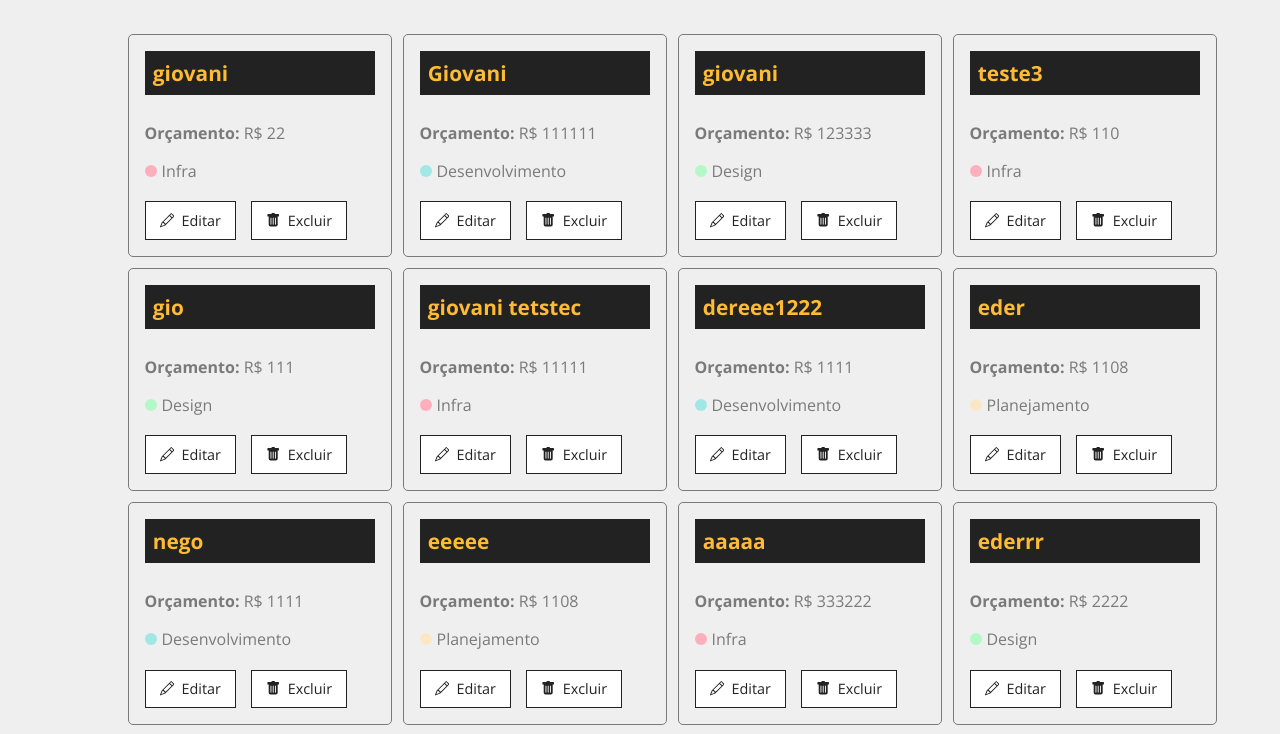
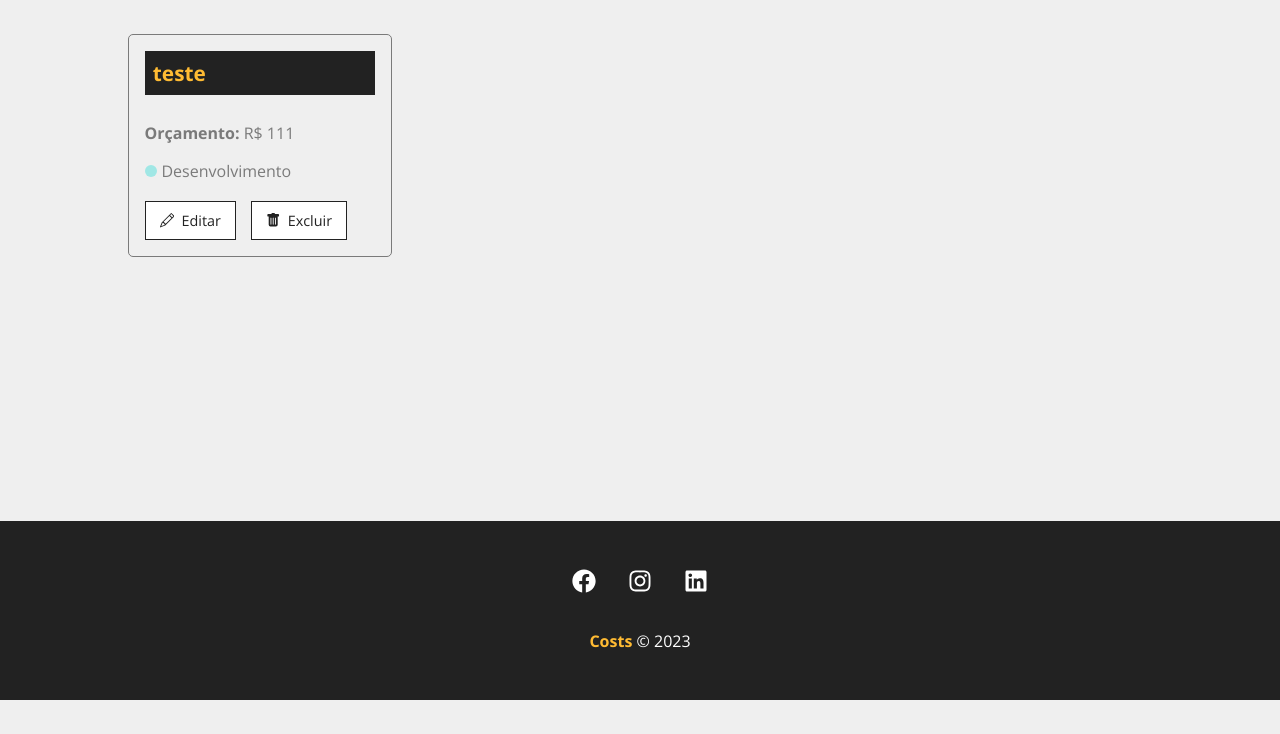
Before and after one commit to giovanep4mg/Projeto_Costs, a React (Create React App) app: page /projects in a window 1280 px wide. Shown: the part 180-914 px from the top of the page. After the commit the page ends 880 px from the top, so only its background shows below. Built offline with nearby package versions, Linux system fonts and the light colour scheme; data requests are answered from the project's data file.

Commit message:
aula29 removendo projetos

```diff
--- a/db.json
+++ b/db.json
@@ -1,214 +1,5 @@
 {
   "projects": [
-    {
-      "name": "giovani",
-      "budget": "22",
-      "category": {
-        "id": "1",
-        "name": "Infra"
-      },
-      "post": 0,
-      "services": [],
-      "id": 1
-    },
-    {
-      "name": "Giovani",
-      "budget": "111111",
-      "category": {
-        "id": "2",
-        "name": "Desenvolvimento"
-      },
-      "post": 0,
-      "services": [],
-      "id": 2
-    },
-    {
-      "name": "giovani",
-      "budget": "123333",
-      "category": {
-        "id": "3",
-        "name": "Design"
-      },
-      "post": 0,
-      "services": [],
-      "id": 3
-    },
-    {
-      "name": "teste3",
-      "budget": "110",
-      "category": {
-        "id": "1",
-        "name": "Infra"
-      },
-      "post": 0,
-      "services": [],
-      "id": 4
-    },
-    {
-      "name": "gio",
-      "budget": "111",
-      "category": {
-        "id": "3",
-        "name": "Design"
-      },
-      "post": 0,
-      "services": [],
-      "id": 5
-    },
-    {
-      "name": "giovani tetstec",
-      "budget": "11111",
-      "category": {
-        "id": "1",
-        "name": "Infra"
-      },
-      "post": 0,
-      "services": [],
-      "id": 6
-    },
-    {
-      "name": "dereee1222",
-      "budget": "1111",
-      "category": {
-        "id": "2",
-        "name": "Desenvolvimento"
-      },
-      "post": 0,
-      "services": [],
-      "id": 7
-    },
-    {
-      "name": "eder",
-      "budget": "1108",
-      "category": {
-        "id": "4",
-        "name": "Planejamento"
-      },
-      "post": 0,
-      "services": [],
-      "id": 8
-    },
-    {
-      "name": "nego",
-      "budget": "1111",
-      "category": {
-        "id": "2",
-        "name": "Desenvolvimento"
-      },
-      "post": 0,
-      "services": [],
-      "id": 9
-    },
-    {
-      "name": "eeeee",
-      "budget": "1108",
-      "category": {
-        "id": "4",
-        "name": "Planejamento"
-      },
-      "post": 0,
-      "services": [],
-      "id": 10
-    },
-    {
-      "name": "aaaaa",
-      "budget": "333222",
-      "category": {
-        "id": "1",
-        "name": "Infra"
-      },
-      "post": 0,
-      "services": [],
-      "id": 11
-    },
-    {
-      "name": "ederrr",
-      "budget": "2222",
-      "category": {
-        "id": "3",
-        "name": "Design"
-      },
-      "post": 0,
-      "services": [],
-      "id": 12
-    },
-    {
-      "name": "esawqss",
-      "budget": "222",
-      "category": {
-        "id": "1",
-        "name": "Infra"
-      },
-      "post": 0,
-      "services": [],
-      "id": 13
-    },
-    {
-      "name": "wewww",
-      "budget": "111",
-      "category": {
-        "id": "2",
-        "name": "Desenvolvimento"
-      },
-      "post": 0,
-      "services": [],
-      "id": 14
-    },
-    {
-      "name": "fffff",
-      "budget": "4444",
-      "category": {
-        "id": "2",
-        "name": "Desenvolvimento"
-      },
-      "post": 0,
-      "services": [],
-      "id": 15
-    },
-    {
-      "name": "ffff",
-      "budget": "30",
-      "category": {
-        "id": "4",
-        "name": "Planejamento"
-      },
-      "post": 0,
-      "services": [],
-      "id": 16
-    },
-    {
-      "name": "teste",
-      "budget": "0",
-      "category": {
-        "id": "2",
-        "name": "Desenvolvimento"
-      },
-      "post": 0,
-      "services": [],
-      "id": 17
-    },
-    {
-      "name": "teste de mensagem",
-      "budget": "7",
-      "category": {
-        "id": "2",
-        "name": "Desenvolvimento"
-      },
-      "post": 0,
-      "services": [],
-      "id": 18
-    },
-    {
-      "name": "teste de mensagem cor",
-      "budget": "111",
-      "category": {
-        "id": "2",
-        "name": "Desenvolvimento"
-      },
-      "post": 0,
-      "services": [],
-      "id": 19
-    },
     {
       "name": "teste",
       "budget": "111",
@@ -219,17 +10,6 @@
       "post": 0,
       "services": [],
       "id": 20
-    },
-    {
-      "category": {
-        "id": "4",
-        "name": "Planejamento"
-      },
-      "name": "eeeeee",
-      "budget": "12119",
-      "post": 0,
-      "services": [],
-      "id": 21
     }
   ],
   "categories": [
--- a/src/Components/Project/ProjectCard/ProjectCar.js
+++ b/src/Components/Project/ProjectCard/ProjectCar.js
@@ -5,6 +5,12 @@
 import { BsPencil, BsFillTrashFill } from 'react-icons/bs';
 
 function ProjectCard({id, name, budget, category, handleRemove}){
+
+    const remove = (e) =>{
+        e.preventDefault()
+        handleRemove(id)
+    }
+
     return(
         <div className={styles.project_card}>
             <h4>{name}</h4>
@@ -18,7 +24,7 @@
                 <Link to="/">
                     <BsPencil/>Editar
                 </Link>
-                <button>
+                <button onClick={remove}>
                     <BsFillTrashFill/> Excluir
                 </button>
             </div>
--- a/src/Components/pages/Projects/Projects.js
+++ b/src/Components/pages/Projects/Projects.js
@@ -4,7 +4,7 @@
 
 import Container from '../../Layout/Container/Container';
 import Loading from "../../Layout/Loading/Loading";
-import { useLocation} from 'react-router-dom';
+import { json, useLocation} from 'react-router-dom';
 
 import LinkButton from '../../Layout/LinkButton/LinkButton';
 import ProjectCard from "../../Project/ProjectCard/ProjectCar";
@@ -14,8 +14,8 @@
 
     const [projects, setProjects ] = useState([]);
     const location = useLocation()
-
     const [removeLoading, setRemoveLoading] = useState(false)
+    const [projectMessage, setProjectMessage] = useState('')
 
     useEffect(() => {
 
@@ -41,6 +41,21 @@
 
     console.log("mensagem "+message)
 
+    function removeProject(id){
+        fetch(`http://localhost:5000/projects/${id}`, {
+            method: "DELETE",
+            headers : {
+                'Content-Type' : 'application/json'
+            },
+        })
+        .then(resp => resp.json())
+        .then(data => {
+            setProjects(projects.filter((project) => project.id !== id ))
+            setProjectMessage("Projeto removido com sucesso! ")
+        })
+        .catch(err => console.log(err))
+    }
+
     return(
         <div className={styles.projects_container} >
             <div className={styles.title_container} >
@@ -48,14 +63,16 @@
                 <LinkButton to="/newproject" text="Criar projeto" />
             </div>
             {message && <Message type="sucess" msg={message}/> }
+            {projectMessage && <Message type="sucess" msg={projectMessage}/> }
             <Container customClass="start">
                 {projects.length > 0 &&
                     projects.map((project) => <ProjectCard
                         id={project.id}
+                        name={project.name}
                         budget={project.budget}
                         category={project.category.name}
                         key={project.id}
-                        name={project.name}
+                        handleRemove={removeProject}
                     />
                     )}
                     {!removeLoading && <Loading/>}
```
